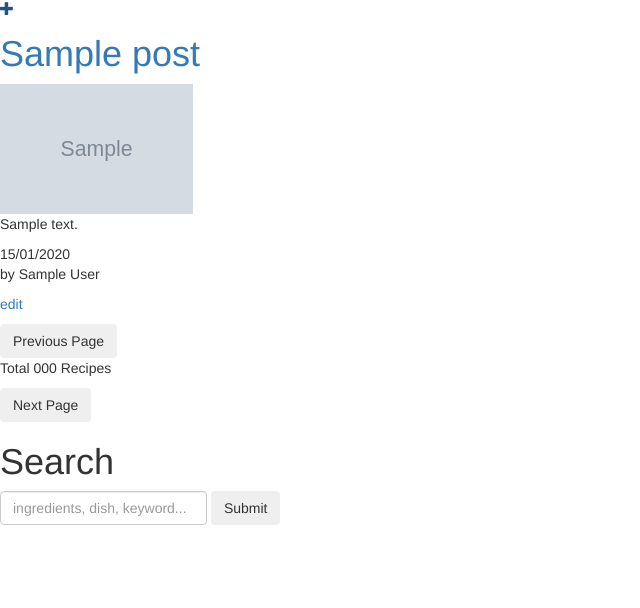
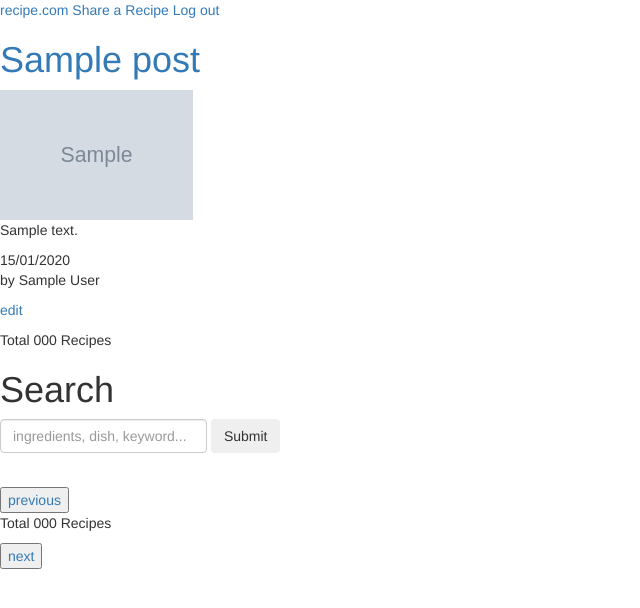
Before and after one commit to gulcihancakir/RecipeBlog, a Django app: template blog/templates/recipe_list.html in a window 1280 px wide. Shown: the top 608 px of the page, without its empty margins (0-640 px from the left). Run offline with Django 3.2, Linux system fonts and the light colour scheme; the template is opened without the code that fills it: most values are stand-ins (such as "Sample title", 1, 10 or a date in 2020); grey boxes marked "Sample" are stand-in pictures; some libraries are stand-ins or nearby versions.

Commit message:
template guncellendi

```diff
--- a/blog/templates/home_page.html
+++ b/blog/templates/home_page.html
@@ -8,8 +8,16 @@
             <link rel="stylesheet" href="//maxcdn.bootstrapcdn.com/bootstrap/3.2.0/css/bootstrap.min.css">
             <link rel="stylesheet" href="//maxcdn.bootstrapcdn.com/bootstrap/3.2.0/css/bootstrap-theme.min.css">
             <link href='//fonts.googleapis.com/css?family=Lobster&subset=latin,latin-ext' rel='stylesheet' type='text/css'>
-            <a href="{% url 'recipe_new' %}" class="top-menu"><span class="glyphicon glyphicon-plus"></span></a>
+            <!-- <a href="{% url 'recipe_new' %}" class="top-menu"><span class="glyphicon glyphicon-plus"></span></a> -->
 
+            <div class="menu">
+            <a href="{% url 'recipe_list' %}">recipe.com</a>
+            <a href="{% url 'recipe_new' %}">Share a Recipe</a>
+            <!-- <a href="">Logout</a> -->
+            <a href="/admin/logout/">Log out</a>
+
+            {{request.user.username}}
+            </div>
         <div class="recipes">
 
                 {% block content %}
--- a/blog/templates/recipe_edit.html
+++ b/blog/templates/recipe_edit.html
@@ -2,7 +2,8 @@
 
 {% block content %}
     <h1>New Recipe</h1>
-    <form method="POST" enctype="multipart/form-data" >{% csrf_token %}
+
+    <form method="POST" action="/post/" enctype="multipart/form-data" >{% csrf_token %}
         {{ form.as_p }}
         {% if user.is_authenticated %}
         <input type="hidden" name="author" value="{{ request.user.id }}">
--- a/blog/templates/recipe_list.html
+++ b/blog/templates/recipe_list.html
@@ -1,7 +1,7 @@
 {% extends 'home_page.html' %}
 
 {% block content %}
-{% for post in post %}
+{% for post in post_pgn %}
 <div class="post">
 
     <h1><a href="{% url 'recipe_detail' pk=post.pk %}">{{ post.recipe_name }}</a></h1>
@@ -15,22 +15,50 @@
         ...
         {% endif %}
 
+
 </div>
 <div class="date">
-        {{ post.created_date|date:"d/m/o" }}
-    </div>
-    <p>by {{post.author}}</p>
-    <p><a href="{% url 'recipe_edit' pk=post.pk %}">edit</a></p>
-    {% endfor %}
-<button class="btn" type="submit">Previous Page</button>
+    {{ post.created_date|date:"d/m/o" }}
+</div>
+<p>by {{post.author}}</p>
+
+
+<p><a href="{% url 'recipe_edit' pk=post.pk %}">edit</a></p>
+
+{% endfor %}
+
 
 <p>Total {{number_post}} Recipes</p>
-<button class="btn" type="submit">Next Page</button>
+<p></p>
 
 <form class="form-inline my-2 my-lg-0">
     <h1>Search</h1>
     <input class="form-control mr-sm-2" type="search" placeholder="ingredients, dish, keyword..."
-        aria-label="ingredients, dish, keyword" name="search">
+        aria-label="ingredients, dish, keyword" name="search",value = "{{request.GET.search}}">
     <button class="btn" type="submit">Submit</button>
 </form>
+
+<div class="pagination">
+    <span class="step-links">
+<!-- Mesala burdaki post gercekten post mu? bizim post modelinin has_previout diye biseyi yok. Bu page ise degiskene page de.-->
+        {% if post_pgn.has_previous %}
+        <button class="btn"><a href="?page={{ post_pgn.previous_page_number }}">previous</a></button>
+        {% endif %}
+
+        {% if not post_pgn.has_previous %}
+        <button><a href="?page=1"> previous</a></button>
+        {% endif %}
+        <p>Total {{number_post}} Recipes</p>
+
+        {% if post_pgn.has_next %}
+        <button class="btn"><a href="?page={{ post_pgn.next_page_number }}">next</a></button>
+        {% endif %}
+
+        {% if not post_pgn.has_next %}
+        <button><a href="?page={{ post_pgn.paginator.num_pages }}">next</a></button>
+        {% endif %}
+
+
+    </span>
+</div>
 {% endblock %}
```
Also changed, not shown: blog/templates/recipe_detail.html (+9 -12 lines).
